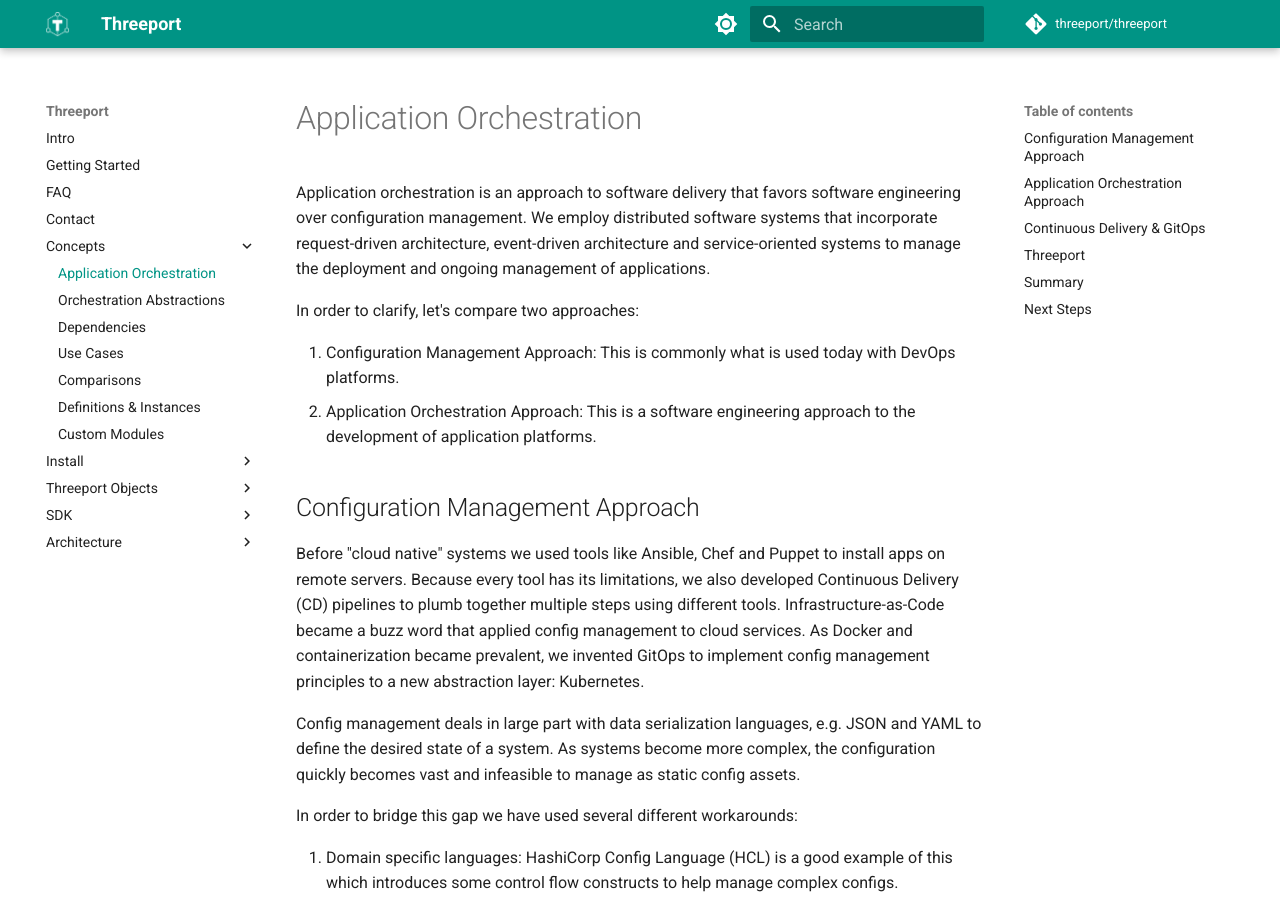
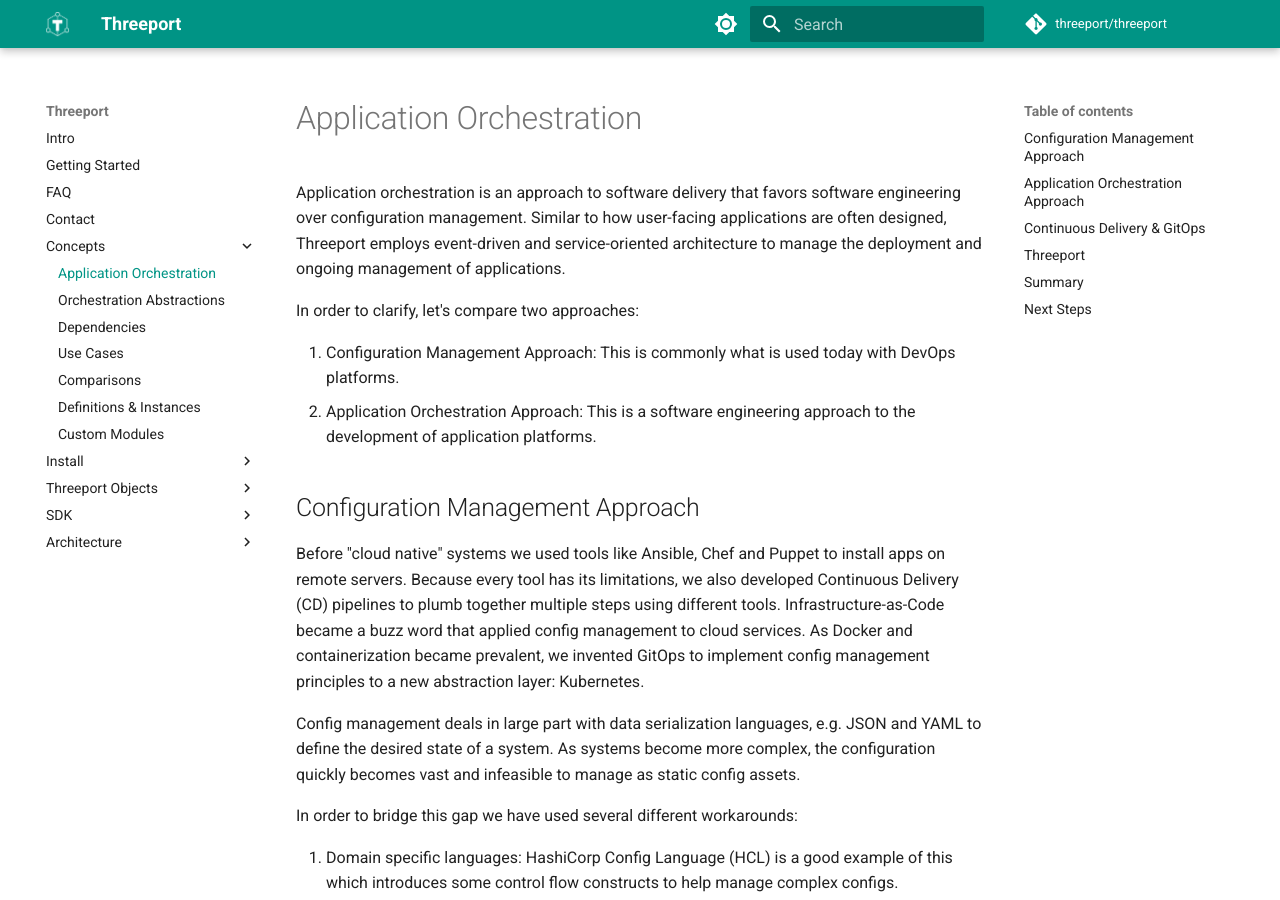
Before and after one commit to threeport/threeport, an MkDocs documentation site: the page built from docs/docs/concepts/application-orchestration.md, in a window 1280 px wide and 900 px high. Built offline with MkDocs 1.6.1 and Material for MkDocs 9.7.7, drawn with Linux system fonts in a browser that asks for light colours; comment, search, counter and statistics services are not loaded.

Commit message:
docs: update description of app orchestration
Co-authored-by: Randy Johnson <rj9317@gmail.com>

```diff
--- a/docs/docs/concepts/application-orchestration.md
+++ b/docs/docs/concepts/application-orchestration.md
@@ -1,6 +1,6 @@
 # Application Orchestration
 
-Application orchestration is an approach to software delivery that favors software engineering over configuration management.  We employ distributed software systems that incorporate request-driven architecture, event-driven architecture and service-oriented systems to manage the deployment and ongoing management of applications.
+Application orchestration is an approach to software delivery that favors software engineering over configuration management.  Similar to how user-facing applications are often designed, Threeport employs event-driven and service-oriented architecture to manage the deployment and ongoing management of applications.
 
 In order to clarify, let's compare two approaches:
 
```
